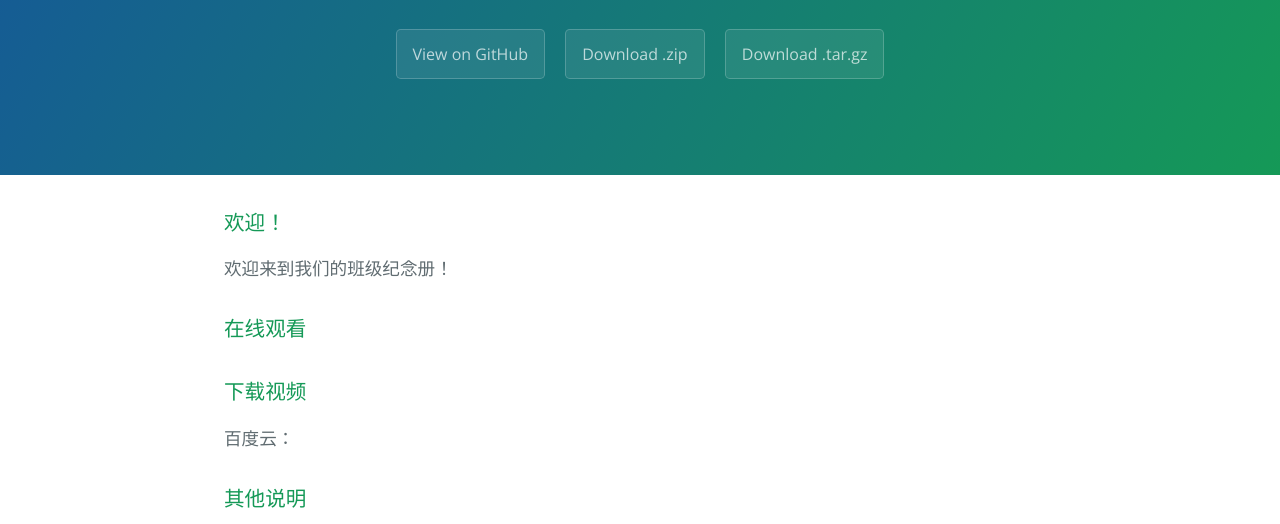
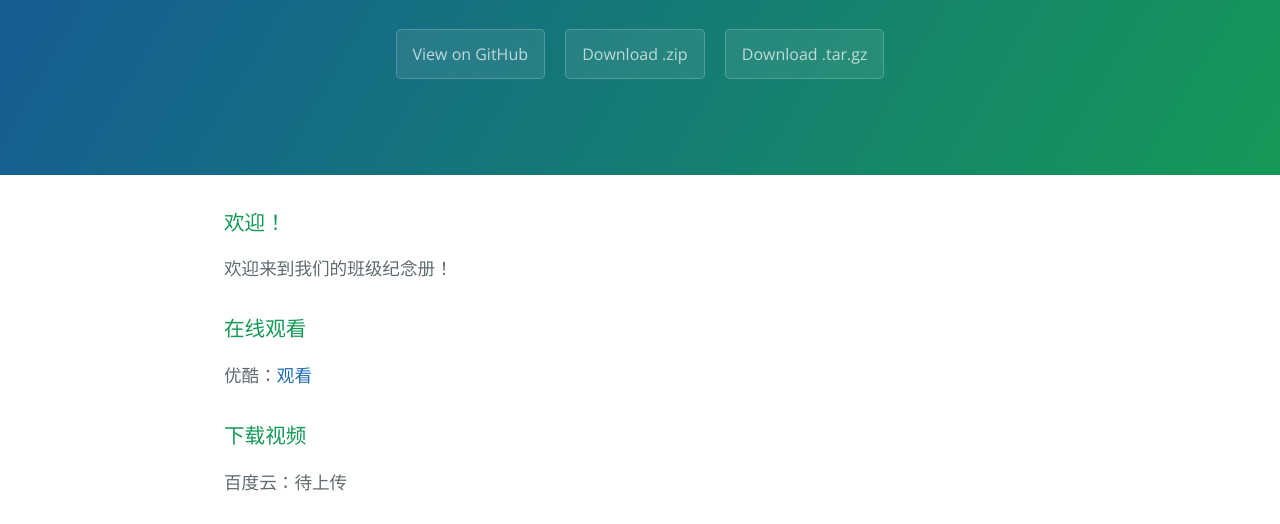
Before and after one commit to flynnjiang/nwpu8362, a plain HTML site: page index.html in a window 1280 px wide. Shown: the part 208-732 px from the top of the page. Drawn offline with nearby package versions, Linux system fonts and the light colour scheme.

Commit message:
Create gh-pages branch via GitHub

```diff
--- a/index.html
+++ b/index.html
@@ -27,12 +27,12 @@
 <h3>
 <a id="在线观看" class="anchor" href="#%E5%9C%A8%E7%BA%BF%E8%A7%82%E7%9C%8B" aria-hidden="true"><span class="octicon octicon-link"></span></a>在线观看</h3>
 
-<p></p>
+<p>优酷：<a href="http://v.youku.com/v_show/id_XMTg1NzM4MDk2.html">观看</a></p>
 
 <h3>
 <a id="下载视频" class="anchor" href="#%E4%B8%8B%E8%BD%BD%E8%A7%86%E9%A2%91" aria-hidden="true"><span class="octicon octicon-link"></span></a>下载视频</h3>
 
-<p>百度云：</p>
+<p>百度云：待上传</p>
 
 <h3>
 <a id="其他说明" class="anchor" href="#%E5%85%B6%E4%BB%96%E8%AF%B4%E6%98%8E" aria-hidden="true"><span class="octicon octicon-link"></span></a>其他说明</h3>
--- a/params.json
+++ b/params.json
@@ -1 +1 @@
-{"name":"Nwpu8362","tagline":"8362班级纪念册","body":"### 欢迎！\r\n欢迎来到我们的班级纪念册！\r\n\r\n###在线观看\r\n<embed src=\"http://player.youku.com/player.php/sid/XMTg1NzM4MDk2/v.swf\" allowFullScreen=\"true\" quality=\"high\" width=\"480\" height=\"400\" align=\"middle\" allowScriptAccess=\"always\" type=\"application/x-shockwave-flash\"></embed>\r\n\r\n###下载视频\r\n百度云：\r\n\r\n### 其他说明\r\n* 程序打开时，如果加载到百分之多少就卡住了，就关闭了在重新打开吧， 一般第二次就能成功了。这是软件的Bug，没有办法解决。\r\n* 关于图片切换速度：大部分图片的显示时间是4秒， 没有设置为更长是考虑到当你看了很多遍后， 那些文字大概都能记住了，如果图片再停留较长时间的话， 可能会引起某些不适_。。。。 如果* 你实在没来得及看完每张图片上的赠言的话，那么就请手动播放吧， 不过手动播放会导致相册后半段的文字显示不出来，这个问题是设计上的问题， 也没有办法解决。如果手动播放一段后，再切换到自动播放的话， 也是可行地。。。。\r\n* 如果大家需要特定的背景音乐或主题，有好的建议或发现了什么错误的话， 请联系我。","google":"","note":"Don't delete this file! It's used internally to help with page regeneration."}
+{"name":"Nwpu8362","tagline":"8362班级纪念册","body":"### 欢迎！\r\n欢迎来到我们的班级纪念册！\r\n\r\n###在线观看\r\n优酷：[观看](http://v.youku.com/v_show/id_XMTg1NzM4MDk2.html)\r\n\r\n###下载视频\r\n百度云：待上传\r\n\r\n### 其他说明\r\n* 程序打开时，如果加载到百分之多少就卡住了，就关闭了在重新打开吧， 一般第二次就能成功了。这是软件的Bug，没有办法解决。\r\n* 关于图片切换速度：大部分图片的显示时间是4秒， 没有设置为更长是考虑到当你看了很多遍后， 那些文字大概都能记住了，如果图片再停留较长时间的话， 可能会引起某些不适_。。。。 如果* 你实在没来得及看完每张图片上的赠言的话，那么就请手动播放吧， 不过手动播放会导致相册后半段的文字显示不出来，这个问题是设计上的问题， 也没有办法解决。如果手动播放一段后，再切换到自动播放的话， 也是可行地。。。。\r\n* 如果大家需要特定的背景音乐或主题，有好的建议或发现了什么错误的话， 请联系我。","google":"","note":"Don't delete this file! It's used internally to help with page regeneration."}
```
